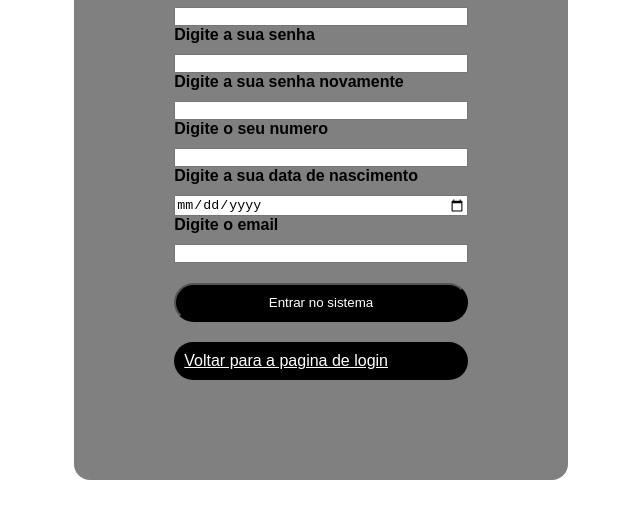
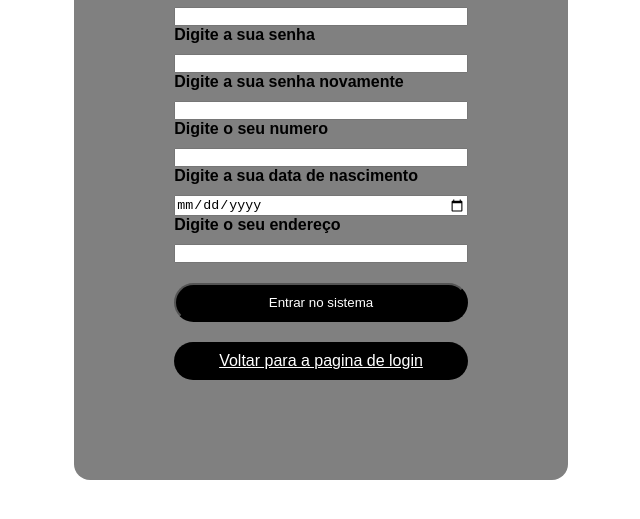
Before and after one commit to WelCharJR/tela-login-cadastro-electron, an Electron app: page cadastro.html in a window 800 px wide. Shown: the part 249-768 px from the top of the page, without its empty margins (79-719 px from the left). Drawn offline with Linux system fonts and the light colour scheme.

Commit message:
Ajustando css

```diff
--- a/cadastro.html
+++ b/cadastro.html
@@ -26,7 +26,7 @@
             <label for="date">Digite a sua data de nascimento</label>
             <input type="date" id="email">
 
-            <label for="email">Digite o email</label>
+            <label for="email">Digite o seu endereço</label>
             <input type="email" id="email">
 
             <button>Entrar no sistema</button>
--- a/style.css
+++ b/style.css
@@ -80,7 +80,8 @@ a{
     background-color: black;
     margin-top: 20px;
     padding: 10px;
-    border-radius: 100px
+    border-radius: 100px;
+    text-align: center;
 }
 
 .a1{
@@ -88,7 +89,8 @@ a{
     background-color: black;
     margin-top: 20px;
     padding: 10px;
-    border-radius: 100px
+    border-radius: 100px;
+    text-align: center;
 }
 
 .a1:hover {
```
